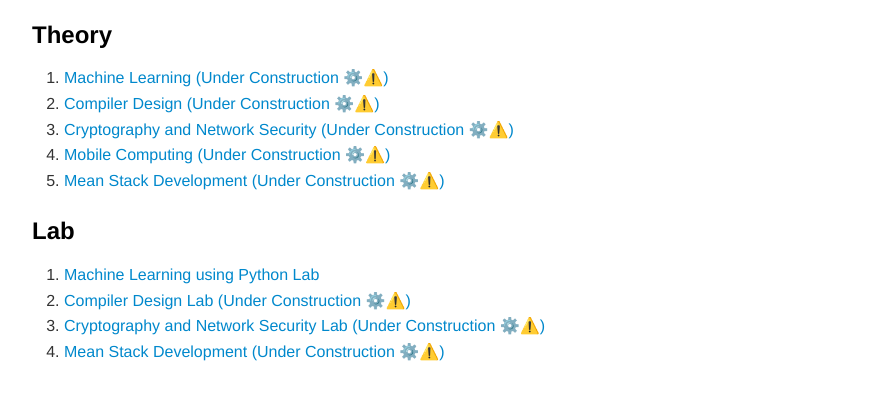
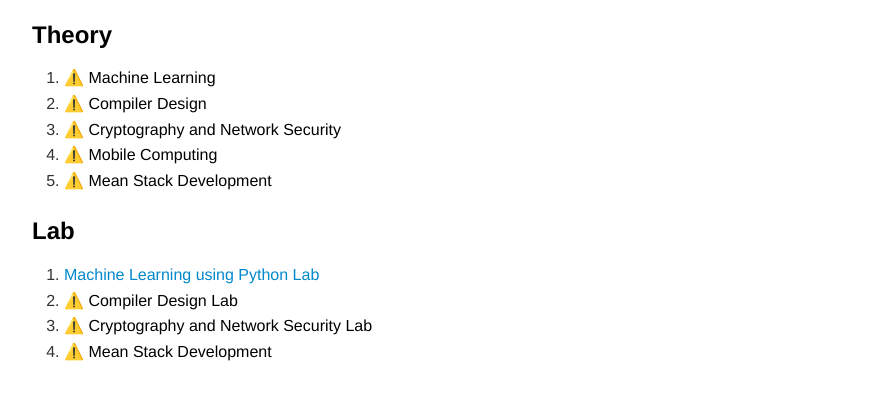
Before and after one commit to omteja04/3-2-Semester, a plain HTML site: page index.html in a window 1280 px wide. Shown: the part 343-753 px from the top of the page, without its empty margins (183-1073 px from the left). Drawn offline with nearby package versions, Linux system fonts and the light colour scheme.

Commit message:
Modifications

```diff
--- a/index.html
+++ b/index.html
@@ -3,7 +3,8 @@
 
 <head>
     <title>3-2 Notes @Omteja04</title>
-    <link rel="shortcut icon" href="https://github.com/omteja04/omteja04.github.io/blob/main/assets/about-pic.png?raw=true" type="image">
+    <link rel="shortcut icon"
+        href="https://github.com/omteja04/omteja04.github.io/blob/main/assets/about-pic.png?raw=true" type="image">
     <meta charset="utf-8" />
     <meta name="viewport" content="width=device-width, initial-scale=1.0" />
 
@@ -864,28 +865,28 @@
         <h3 id="theory">Theory</h3>
         <ol>
             <li>
-                <a href="https://github.com/omteja04/3-2-Semester/tree/master/ML">
-                    Machine Learning (Under Construction ⚙️⚠️)
+                <a style="color: black; cursor: default;" href="https://github.com/omteja04/3-2-Semester/tree/master/ML">
+                    ⚠️ Machine Learning
                 </a>
             </li>
             <li>
-                <a href="https://github.com/omteja04/3-2-Semester/tree/master/CD">
-                    Compiler Design (Under Construction ⚙️⚠️)
+                <a style="color: black; cursor: default;" href="https://github.com/omteja04/3-2-Semester/tree/master/CD">
+                    ⚠️ Compiler Design
                 </a>
             </li>
             <li>
-                <a href="https://github.com/omteja04/3-2-Semester/tree/master/CNS">
-                    Cryptography and Network Security (Under Construction ⚙️⚠️)
+                <a style="color: black; cursor: default;" href="https://github.com/omteja04/3-2-Semester/tree/master/CNS">
+                    ⚠️ Cryptography and Network Security
                 </a>
             </li>
             <li>
-                <a href="https://github.com/omteja04/3-2-Semester/tree/master/MC">
-                    Mobile Computing (Under Construction ⚙️⚠️)
+                <a style="color: black; cursor: default;" href="https://github.com/omteja04/3-2-Semester/tree/master/MC">
+                    ⚠️ Mobile Computing
                 </a>
             </li>
             <li>
-                <a href="https://github.com/omteja04/3-2-Semester/tree/master/MSD">
-                    Mean Stack Development (Under Construction ⚙️⚠️)
+                <a style="color: black; cursor: default;" href="https://github.com/omteja04/3-2-Semester/tree/master/MSD">
+                    ⚠️ Mean Stack Development
                 </a>
             </li>
         </ol>
@@ -897,18 +898,18 @@
                 </a>
             </li>
             <li>
-                <a href="https://github.com/omteja04/3-2-Semester/tree/master/CD-Lab">
-                    Compiler Design Lab (Under Construction ⚙️⚠️)
+                <a style="color: black; cursor: default;" href="https://github.com/omteja04/3-2-Semester/tree/master/CD-Lab">
+                    ⚠️ Compiler Design Lab
                 </a>
             </li>
             <li>
-                <a href="https://github.com/omteja04/3-2-Semester/tree/master/CNS-Lab">
-                    Cryptography and Network Security Lab (Under Construction ⚙️⚠️)
+                <a style="color: black; cursor: default;" href="https://github.com/omteja04/3-2-Semester/tree/master/CNS-Lab">
+                    ⚠️ Cryptography and Network Security Lab
                 </a>
             </li>
             <li>
-                <a href="https://github.com/omteja04/3-2-Semester/tree/master/MeanSt">
-                    Mean Stack Development (Under Construction ⚙️⚠️)
+                <a style="color: black; cursor: default;" href="https://github.com/omteja04/3-2-Semester/tree/master/MeanSt">
+                    ⚠️ Mean Stack Development
                 </a>
             </li>
         </ol>
```
